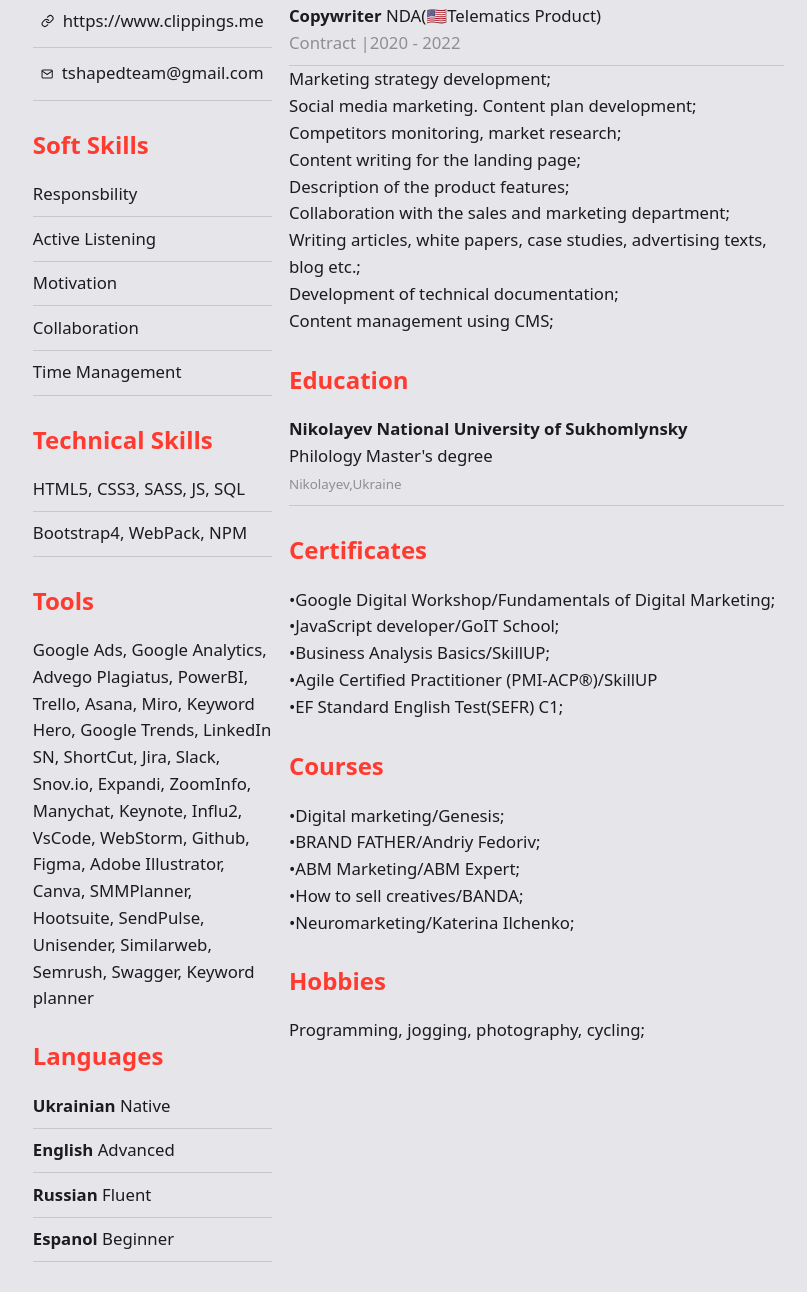
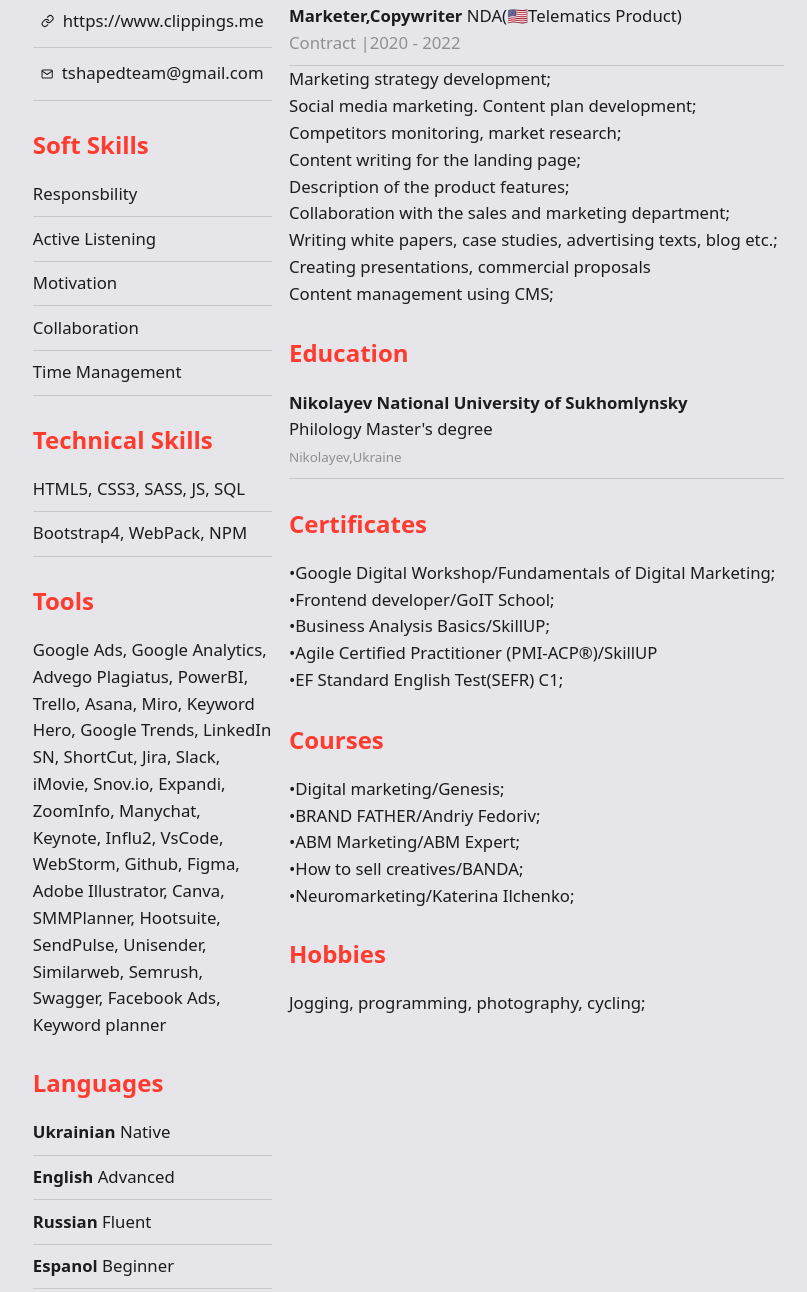
Before and after one commit to Millenium3000/SDR_, a plain HTML site: page index.html in a window 1280 px wide. Shown: the part 415-1707 px from the top of the page, without its empty margins (240-1047 px from the left). Drawn offline with nearby package versions, Linux system fonts and the light colour scheme.

Commit message:
upd commit

```diff
--- a/index.html
+++ b/index.html
@@ -38,7 +38,7 @@
       <div class="c-media">
         <div class="c-media__content">
 
-          <h2 class="l-header__title">Max Shu|Copywriter</h2>
+          <h2 class="l-header__title">Max Shu|Marketer,Copywriter</h2>
 
           <div class="l-header__text"><strong>Marketing Copywriter&nbsp;&nbsp;&nbsp;|&nbsp;&nbsp;&nbsp;Ukraine🇺🇦</strong></div>
           <div class="c-social"><a class="c-social__link" href="#">Instagram</a>
@@ -85,14 +85,14 @@
         Advego Plagiatus, PowerBI,
         Trello, Asana, Miro, Keyword Hero,
         Google Trends, LinkedIn SN,
-        ShortCut, Jira, Slack,
+        ShortCut, Jira, Slack, iMovie,
         Snov.io, Expandi, ZoomInfo,
         Manychat, Keynote, Influ2,
         VsCode, WebStorm, Github,
         Figma, Adobe Illustrator,
         Canva, SMMPlanner, Hootsuite,
         SendPulse, Unisender, Similarweb,
-        Semrush, Swagger,
+        Semrush, Swagger, Facebook Ads,
         Keyword planner</p>
     </ul>
     <h4 class="u-text--primary">Languages</h4>
@@ -117,7 +117,7 @@
   <div class="grid__col grid__col--2-of-3">
     <h4 class="u-text--primary">Experience</h4>
     <ul class="c-list">
-      <li class="c-list__item"><strong>Copywriter</strong> NDA(🇺🇸Telematics Product)<br/>
+      <li class="c-list__item"><strong>Marketer,Copywriter</strong> NDA(🇺🇸Telematics Product)<br/>
         <span class="u-text--secondary">Contract |2020 - 2022</span>
 
           <li>Marketing strategy development;</li>
@@ -126,9 +126,10 @@
           <li>Content writing for the landing page;</li>
           <li>Description of the product features;</li>
           <li>Collaboration with the sales and marketing department;</li>
-          <!-- <li>Development of documentation for departments;</li> -->
-          <li>Writing articles, white papers, case studies, advertising texts, blog etc.;</li>
-          <li>Development of technical documentation;</li>
+
+          <li>Writing white papers, case studies, advertising texts, blog etc.;</li>
+          <li> Creating presentations, commercial proposals</li>
+<!--           <li>Development of technical documentation;</li> -->
           <li>Content management using CMS;</li>
 
       </li>
@@ -165,7 +166,7 @@
 
         <!-- <span class="u-text--secondary">Ukraine | 2016 - 2017</span> -->
         <li>&#8226;Google Digital Workshop/Fundamentals of Digital Marketing;</li>
-        <li>&#8226;JavaScript developer/GoIT School;</li>
+        <li>&#8226;Frontend developer/GoIT School;</li>
         <li>&#8226;Business Analysis Basics/SkillUP;</li>
         <!-- <li>Certification of Capability in Business Analysis(CCBA®)</li> -->
         <li>&#8226;Agile Certified Practitioner (PMI-ACP®)/SkillUP</li>
@@ -185,7 +186,7 @@
     </ul>
     <h4 class="u-text--primary">Hobbies</h4>
 
-     <p> Programming, jogging, photography, cycling;</p>
+     <p> Jogging, programming, photography, cycling;</p>
 
 
 
@@ -195,13 +196,6 @@
   </div>
 
 
-  <!-- пкеренреоно -->
-
-
-</main>
-<!-- <footer>
-  <div id="clock"></div>
-</footer> -->
 
 
 
```
